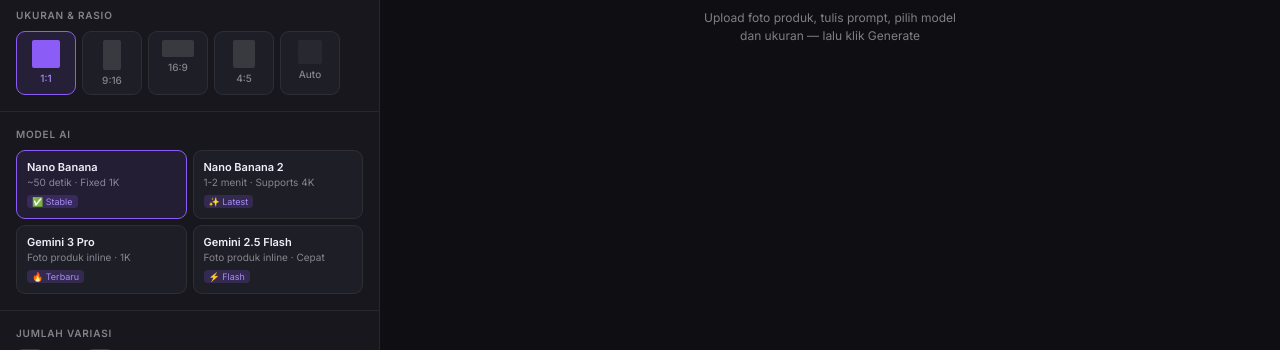
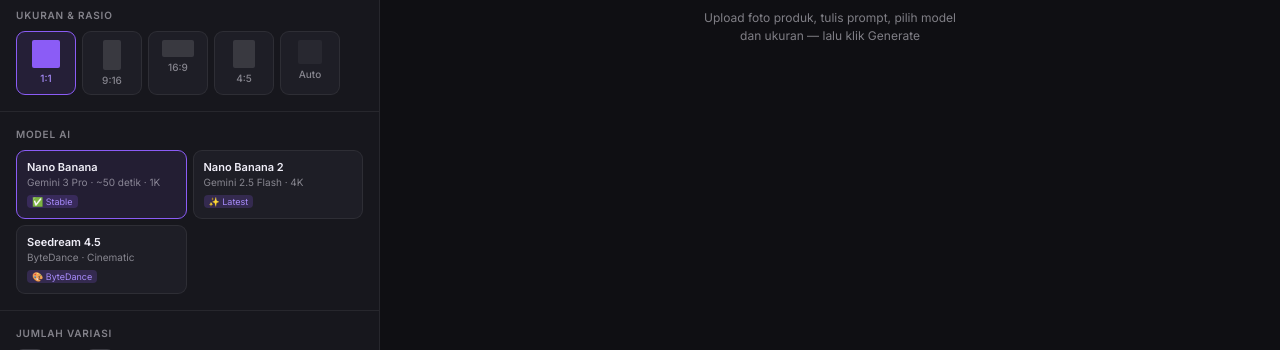
Before and after one commit to nastiansyah123-hue/Kontenv2, a website: page index.html in a window 1280 px wide. Shown: the part 450-800 px from the top of the page. Drawn offline with Linux system fonts and the light colour scheme.

Commit message:
Update index.html

```diff
--- a/index.html
+++ b/index.html
@@ -310,23 +310,18 @@
       <div class="model-grid" id="modelGrid" style="grid-template-columns:1fr 1fr;">
         <div class="model-card active" data-model="nano-banana">
           <div class="model-card-name">Nano Banana</div>
-          <div class="model-card-desc">~50 detik · Fixed 1K</div>
+          <div class="model-card-desc">Gemini 3 Pro · ~50 detik · 1K</div>
           <span class="model-card-badge">✅ Stable</span>
         </div>
         <div class="model-card" data-model="nano-banana-2">
           <div class="model-card-name">Nano Banana 2</div>
-          <div class="model-card-desc">1-2 menit · Supports 4K</div>
+          <div class="model-card-desc">Gemini 2.5 Flash · 4K</div>
           <span class="model-card-badge">✨ Latest</span>
         </div>
-        <div class="model-card" data-model="gemini-3-pro">
-          <div class="model-card-name">Gemini 3 Pro</div>
-          <div class="model-card-desc">Foto produk inline · 1K</div>
-          <span class="model-card-badge">🔥 Terbaru</span>
-        </div>
-        <div class="model-card" data-model="gemini-2-5">
-          <div class="model-card-name">Gemini 2.5 Flash</div>
-          <div class="model-card-desc">Foto produk inline · Cepat</div>
-          <span class="model-card-badge">⚡ Flash</span>
+        <div class="model-card" data-model="seedream-4-5">
+          <div class="model-card-name">Seedream 4.5</div>
+          <div class="model-card-desc">ByteDance · Cinematic</div>
+          <span class="model-card-badge">🎨 ByteDance</span>
         </div>
       </div>
     </div>
```
